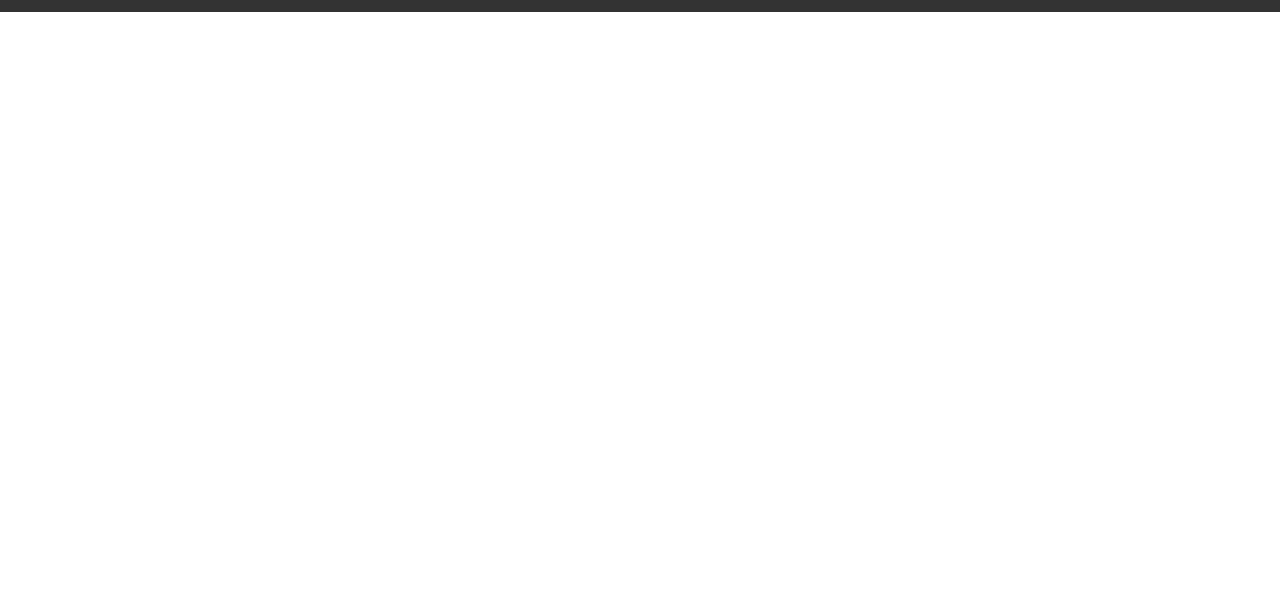
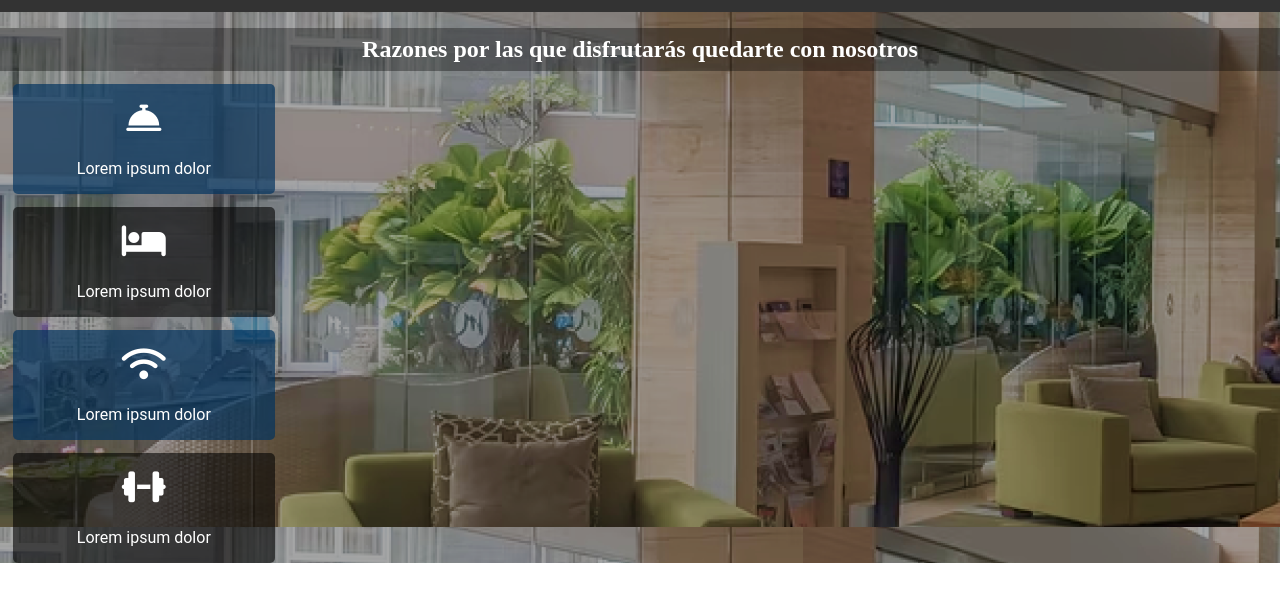
Before and after one commit to sofia-Caardenas/TALLER_0_Maquetaci-n_Responsive, a plain HTML site: page index.html in a window 1280 px wide. Shown: the part 73-674 px from the top of the page. Drawn offline with Linux system fonts and the light colour scheme; a web font is replaced by a local one.

Commit message:
se ha generado la version desktop de la seccion features

```diff
--- a/css/style.css
+++ b/css/style.css
@@ -65,3 +65,48 @@ navbar-button {
 .logo img {
     height: 3rem;
 }
+
+#features {
+    background: url(../img/bg-features.png);
+    color: white;
+    padding-top: 1rem;
+}
+
+.features-title {
+    background-color: rgba(0, 0, 0, 0.35);
+    text-align: center;
+    padding: 0.5rem;
+    font-size: 1.5em;
+}
+
+features-description {
+    display: flex;
+    flex-wrap: wrap;
+    justify-content: space-around;
+}
+
+.feature {
+    width: 25%;
+    min-width: 180px;
+    max-width: 230px;
+    margin: 0.8rem;
+    padding: 1rem;
+    display: flex;
+    flex-direction: column;
+    justify-content: center;
+    align-items: center;
+    border-radius: 5px;
+}
+
+.feature i {
+    font-size: 2.2em;
+    margin-bottom: 1.5rem;
+}
+
+.feature-blue {
+    background-color: #00325eae;
+}
+
+.feature-black {
+    background-color: rgba(0, 0, 0, 0.59);
+}
--- a/index.html
+++ b/index.html
@@ -1,11 +1,11 @@
 <!DOCTYPE html>
 <html lang="en">
+
 <head>
     <meta charset="UTF-8">
     <meta http-equiv="X-UA-Compatible" content="IE=edge">
     <link rel="stylesheet" href="css/style.css">
-    <script src="https://kit.fontawesome.com/6131ecdde6.js"
-    crossorigin="anonymous"></script>
+    <script src="https://kit.fontawesome.com/6131ecdde6.js" crossorigin="anonymous"></script>
     <title>Taller 0 Maquetación Responsive</title>
 </head>
 
@@ -23,6 +23,29 @@
         </div>
     </nav>
 
+
+    <section id="features">
+        <h2 class="features-title">Razones por las que disfrutarás quedarte con
+            nosotros</h2>
+        <div class="features-description">
+            <div class="feature feature-blue">
+                <i class="fa-solid fa-bell-concierge"></i>
+                <p>Lorem ipsum dolor</p>
+            </div>
+            <div class="feature feature-black">
+                <i class="fa-solid fa-bed"></i>
+                <p>Lorem ipsum dolor</p>
+            </div>
+            <div class="feature feature-blue">
+                <i class="fa-solid fa-wifi"></i>
+                <p>Lorem ipsum dolor</p>
+            </div>
+            <div class="feature feature-black">
+                <i class="fa-solid fa-dumbbell"></i>
+                <p>Lorem ipsum dolor</p>
+            </div>
+        </div>
+    </section>
 </body>
 
 </html>
```
Lines whose indentation alone changed are shown as unchanged.
